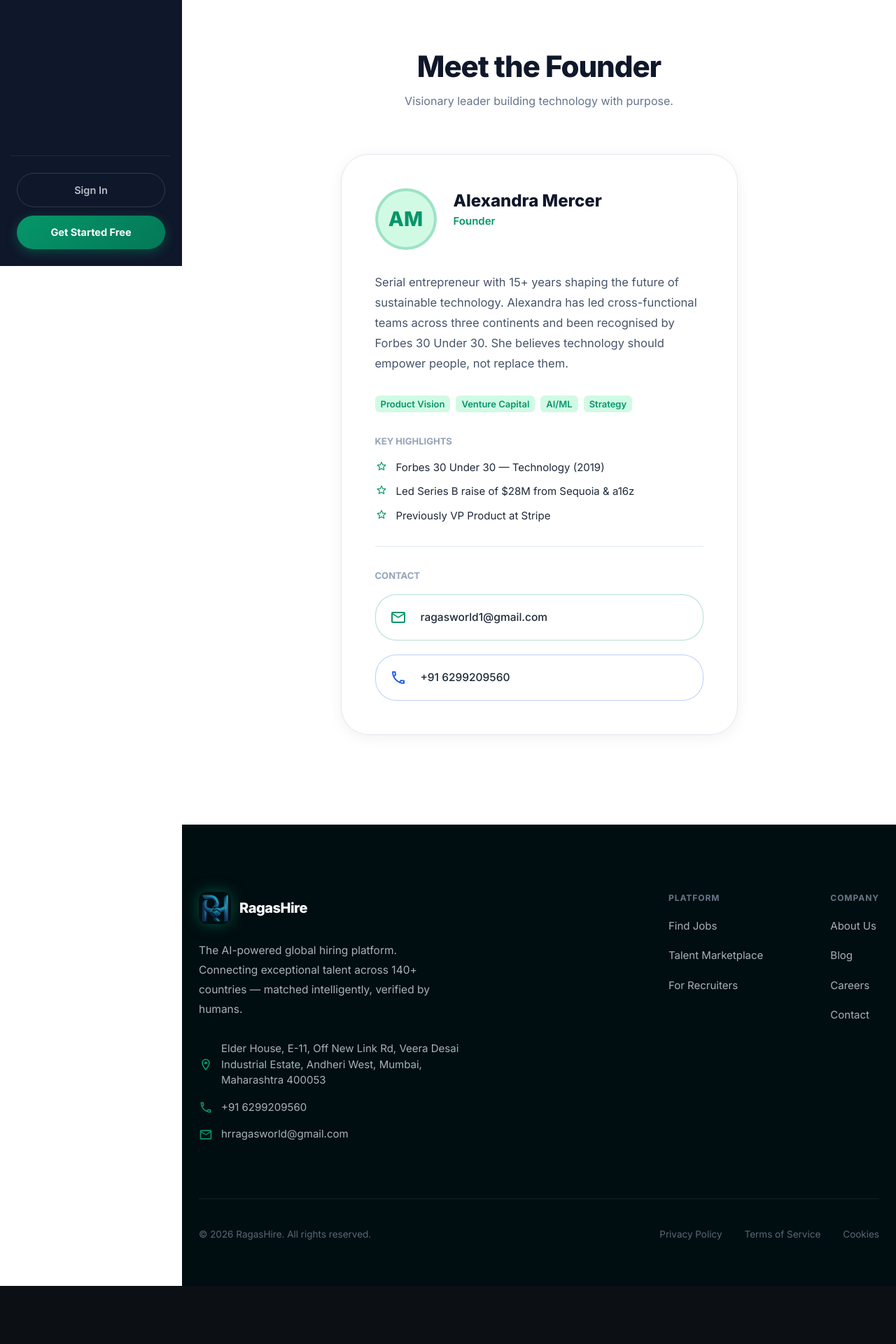
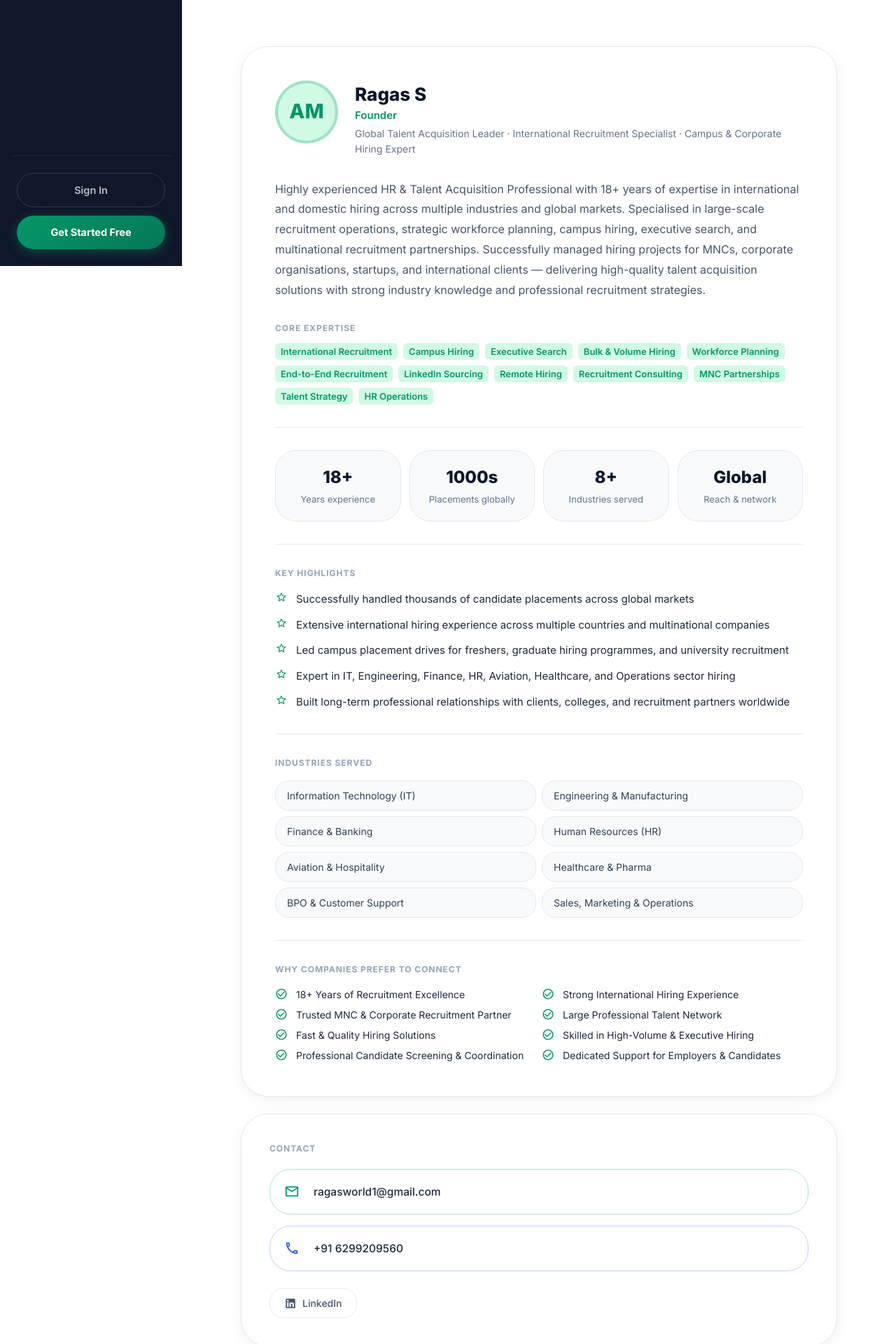
Before and after one commit to Canopux-Official/hiring-platform, a React (Vite) app in the folder client/: page /about in a window 1280 px wide. Shown: the part 420-2340 px from the top of the page at 70% size. Before the commit the page ends 2257 px from the top, so only its background shows below. Built offline with nearby package versions, Linux system fonts and the light colour scheme; no server answers.

Commit message:
About page added

```diff
--- a/client/src/pages/About.tsx
+++ b/client/src/pages/About.tsx
@@ -13,49 +13,102 @@ import {
 import { alpha } from "@mui/material/styles";
 import { motion } from "framer-motion";
 
-// Icons
-import AutoAwesomeIcon from "@mui/icons-material/AutoAwesome";
+import WorkOutlineIcon from "@mui/icons-material/WorkOutline";
 import EmailOutlinedIcon from "@mui/icons-material/EmailOutlined";
 import PhoneOutlinedIcon from "@mui/icons-material/PhoneOutlined";
 import StarBorderRoundedIcon from "@mui/icons-material/StarBorderRounded";
+import CheckCircleOutlineIcon from "@mui/icons-material/CheckCircleOutline";
+import LinkedInIcon from "@mui/icons-material/LinkedIn";
+import TwitterIcon from "@mui/icons-material/Twitter";
 
-const foundersData = {
-  founders: [
-    {
-      name: "Alexandra Mercer",
+const founderData = {
+  name: "Ragas S",
   title: "Founder",
+  subtitle: "Global Talent Acquisition Leader · International Recruitment Specialist · Campus & Corporate Hiring Expert",
   initials: "AM",
   accentColor: "#059669",
   accentBg: "#d1fae5",
-      bio: "Serial entrepreneur with 15+ years shaping the future of sustainable technology. Alexandra has led cross-functional teams across three continents and been recognised by Forbes 30 Under 30. She believes technology should empower people, not replace them.",
-      tags: ["Product Vision", "Venture Capital", "AI/ML", "Strategy"],
+  bio: "Highly experienced HR & Talent Acquisition Professional with 18+ years of expertise in international and domestic hiring across multiple industries and global markets. Specialised in large-scale recruitment operations, strategic workforce planning, campus hiring, executive search, and multinational recruitment partnerships. Successfully managed hiring projects for MNCs, corporate organisations, startups, and international clients — delivering high-quality talent acquisition solutions with strong industry knowledge and professional recruitment strategies.",
+  tags: [
+    "International Recruitment",
+    "Campus Hiring",
+    "Executive Search",
+    "Bulk & Volume Hiring",
+    "Workforce Planning",
+    "End-to-End Recruitment",
+    "LinkedIn Sourcing",
+    "Remote Hiring",
+    "Recruitment Consulting",
+    "MNC Partnerships",
+    "Talent Strategy",
+    "HR Operations",
+  ],
+  stats: [
+    { num: "18+", label: "Years experience" },
+    { num: "1000s", label: "Placements globally" },
+    { num: "8+", label: "Industries served" },
+    { num: "Global", label: "Reach & network" },
+  ],
   highlights: [
-        "Forbes 30 Under 30 — Technology (2019)",
-        "Led Series B raise of $28M from Sequoia & a16z",
-        "Previously VP Product at Stripe",
+    "Successfully handled thousands of candidate placements across global markets",
+    "Extensive international hiring experience across multiple countries and multinational companies",
+    "Led campus placement drives for freshers, graduate hiring programmes, and university recruitment",
+    "Expert in IT, Engineering, Finance, HR, Aviation, Healthcare, and Operations sector hiring",
+    "Built long-term professional relationships with clients, colleges, and recruitment partners worldwide",
+  ],
+  industries: [
+    "Information Technology (IT)",
+    "Engineering & Manufacturing",
+    "Finance & Banking",
+    "Human Resources (HR)",
+    "Aviation & Hospitality",
+    "Healthcare & Pharma",
+    "BPO & Customer Support",
+    "Sales, Marketing & Operations",
+  ],
+  whyConnect: [
+    "18+ Years of Recruitment Excellence",
+    "Strong International Hiring Experience",
+    "Trusted MNC & Corporate Recruitment Partner",
+    "Large Professional Talent Network",
+    "Fast & Quality Hiring Solutions",
+    "Skilled in High-Volume & Executive Hiring",
+    "Professional Candidate Screening & Coordination",
+    "Dedicated Support for Employers & Candidates",
   ],
   contact: {
     email: "ragasworld1@gmail.com",
-        phone: "+91 6299209560"
+    phone: "+91 6299209560",
   },
   socials: [
-        { platform: "linkedin", url: "https://linkedin.com/in/alexandramer" },
-        { platform: "twitter", url: "https://twitter.com/alexandramer" },
-      ],
-    },
+    { platform: "linkedin", url: "https://www.linkedin.com/in/rohan-singh-5919a83b5?utm_source=share&utm_campaign=share_via&utm_content=profile&utm_medium=android_app" }
   ],
 };
 
-// ── Design Tokens ─────────────────────────────────────────────────────
 const GREEN = "#059669";
 const GREEN_DARK = "#047857";
 const GREEN_LIGHT = "#d1fae5";
-const BLUE = "#2563eb";
-const BLUE_LIGHT = "#dbeafe";
 
-// FounderCard Component
-function FounderCard({ founder, delay }: { founder: any; delay: number }) {
+function StatCard({ num, label }: { num: string; label: string }) {
+  return (
+    <Box
+      sx={{
+        bgcolor: "#f8fafc",
+        borderRadius: 3,
+        p: 2.5,
+        textAlign: "center",
+        border: "1px solid #e2e8f0",
+      }}
+    >
+      <Typography sx={{ fontSize: 24, fontWeight: 800, color: "#0f172a" }}>{num}</Typography>
+      <Typography sx={{ fontSize: 13, color: "#64748b", mt: 0.5 }}>{label}</Typography>
+    </Box>
+  );
+}
+
+export default function AboutPage() {
   const [copied, setCopied] = React.useState<string | null>(null);
+  const founder = founderData;
 
   const copy = (val: string, key: string) => {
     navigator.clipboard.writeText(val);
@@ -63,156 +116,6 @@ function FounderCard({ founder, delay }: { founder: any; delay: number }) {
     setTimeout(() => setCopied(null), 1800);
   };
 
-  return (
-    <motion.div
-      initial={{ opacity: 0, y: 30 }}
-      animate={{ opacity: 1, y: 0 }}
-      transition={{ duration: 0.6, delay }}
-    >
-      <Box
-        sx={{
-          bgcolor: "#ffffff",
-          border: "1px solid #e2e8f0",
-          borderRadius: 4,
-          p: { xs: 4, md: 6 },
-          boxShadow: "0 4px 20px rgba(15,23,42,0.06)",
-          maxWidth: 680,
-          mx: "auto",
-          transition: "all 0.3s ease",
-          "&:hover": {
-            borderColor: alpha(founder.accentColor, 0.5),
-            boxShadow: `0 15px 40px ${alpha(founder.accentColor, 0.15)}`,
-            transform: "translateY(-6px)",
-          },
-        }}
-      >
-        <Stack direction="row" spacing={3} alignItems="flex-start" mb={4}>
-          <Avatar
-            sx={{
-              width: 88,
-              height: 88,
-              bgcolor: founder.accentBg,
-              color: founder.accentColor,
-              fontWeight: 800,
-              fontSize: "1.8rem",
-              border: `4px solid ${alpha(founder.accentColor, 0.25)}`,
-            }}
-          >
-            {founder.initials}
-          </Avatar>
-
-          <Box flex={1}>
-            <Typography sx={{ fontWeight: 800, fontSize: 24, color: "#0f172a" }}>
-              {founder.name}
-            </Typography>
-            <Typography sx={{ color: founder.accentColor, fontWeight: 600, fontSize: 15 }}>
-              {founder.title}
-            </Typography>
-          </Box>
-        </Stack>
-
-        <Typography sx={{ color: "#475569", lineHeight: 1.75, mb: 4, fontSize: 16.5 }}>
-          {founder.bio}
-        </Typography>
-
-        <Stack direction="row" flexWrap="wrap" gap={1} mb={4}>
-          {founder.tags.map((t: string) => (
-            <Chip
-              key={t}
-              label={t}
-              size="small"
-              sx={{
-                bgcolor: founder.accentBg,
-                color: founder.accentColor,
-                fontWeight: 600,
-                fontSize: 13,
-              }}
-            />
-          ))}
-        </Stack>
-
-        <Box mb={4}>
-          <Typography sx={{ fontSize: 13, fontWeight: 700, color: "#94a3b8", mb: 2 }}>
-            KEY HIGHLIGHTS
-          </Typography>
-          <Stack spacing={1.5}>
-            {founder.highlights.map((h: string, i: number) => (
-              <Stack key={i} direction="row" spacing={1.5} alignItems="flex-start">
-                <StarBorderRoundedIcon sx={{ color: founder.accentColor, fontSize: 18, mt: "3px" }} />
-                <Typography sx={{ fontSize: 15, color: "#1e2937" }}>{h}</Typography>
-              </Stack>
-            ))}
-          </Stack>
-        </Box>
-
-        <Divider sx={{ my: 4 }} />
-
-        <Typography sx={{ fontSize: 13, fontWeight: 700, color: "#94a3b8", mb: 2 }}>
-          CONTACT
-        </Typography>
-
-        <Stack spacing={2.5}>
-          {/* Email */}
-          <Tooltip title={copied === "email" ? "Copied!" : "Copy Email"} placement="top">
-            <Stack
-              direction="row"
-              spacing={2.5}
-              alignItems="center"
-              onClick={() => copy(founder.contact.email, "email")}
-              sx={{
-                p: 2.5,
-                borderRadius: 3,
-                border: `1px solid ${alpha(GREEN, 0.3)}`,
-                cursor: "pointer",
-                bgcolor: "#fff",
-                color: "#1e2937", // Darker text for visibility
-                "&:hover": {
-                  bgcolor: GREEN_LIGHT,
-                  borderColor: GREEN,
-                },
-              }}
-            >
-              <EmailOutlinedIcon sx={{ color: GREEN, fontSize: 24 }} />
-              <Typography sx={{ fontSize: 15.5, fontWeight: 500 }}>
-                {founder.contact.email}
-              </Typography>
-            </Stack>
-          </Tooltip>
-
-          {/* Phone */}
-          <Tooltip title={copied === "phone" ? "Copied!" : "Copy Phone"} placement="top">
-            <Stack
-              direction="row"
-              spacing={2.5}
-              alignItems="center"
-              onClick={() => copy(founder.contact.phone, "phone")}
-              sx={{
-                p: 2.5,
-                borderRadius: 3,
-                border: `1px solid ${alpha(BLUE, 0.3)}`,
-                cursor: "pointer",
-                bgcolor: "#fff",
-                color: "#1e2937", // Darker text for visibility
-                "&:hover": {
-                  bgcolor: BLUE_LIGHT,
-                  borderColor: BLUE,
-                },
-              }}
-            >
-              <PhoneOutlinedIcon sx={{ color: BLUE, fontSize: 24 }} />
-              <Typography sx={{ fontSize: 15.5, fontWeight: 500 }}>
-                {founder.contact.phone}
-              </Typography>
-            </Stack>
-          </Tooltip>
-        </Stack>
-      </Box>
-    </motion.div>
-  );
-}
-
-// ── Main About Page ─────────────────────────────────────────────────────
-export default function AboutPage() {
   return (
     <Box sx={{ bgcolor: "#ffffff", position: "relative", overflow: "hidden" }}>
       {/* Background Glow */}
@@ -230,12 +133,16 @@ export default function AboutPage() {
         }}
       />
 
-      <Container maxWidth="lg" sx={{ position: "relative", zIndex: 1, pt: { xs: 12, md: 16 }, pb: { xs: 10, md: 16 } }}>
-        {/* Hero Section */}
-        <Box textAlign="center" mb={{ xs: 10, md: 14 }}>
+      <Container
+        maxWidth="md"
+        sx={{ position: "relative", zIndex: 1, pt: { xs: 10, md: 14 }, pb: { xs: 10, md: 16 } }}
+      >
+        {/* Hero */}
+        <motion.div initial={{ opacity: 0, y: 20 }} animate={{ opacity: 1, y: 0 }} transition={{ duration: 0.5 }}>
+          <Box textAlign="center" mb={{ xs: 8, md: 10 }}>
             <Chip
-            icon={<AutoAwesomeIcon sx={{ fontSize: 15, color: GREEN }} />}
-            label="OUR STORY"
+              icon={<WorkOutlineIcon sx={{ fontSize: 15, color: GREEN }} />}
+              label="ABOUT"
               sx={{
                 mb: 3,
                 px: 2,
@@ -247,19 +154,18 @@ export default function AboutPage() {
                 border: `1px solid ${alpha(GREEN, 0.3)}`,
               }}
             />
-
             <Typography
               variant="h1"
               sx={{
-              fontSize: { xs: 42, md: 62 },
-              lineHeight: 1.1,
+                fontSize: { xs: 36, md: 56 },
                 fontWeight: 800,
                 color: "#0f172a",
-              letterSpacing: "-0.035em",
-              mb: 3,
+                lineHeight: 1.1,
+                letterSpacing: "-0.03em",
+                mb: 2.5,
               }}
             >
-            Built by founders who<br />
+              Built on experience.{" "}
               <Box
                 component="span"
                 sx={{
@@ -268,50 +174,267 @@ export default function AboutPage() {
                   WebkitTextFillColor: "transparent",
                 }}
               >
-              believe in better.
+                Driven by people.
               </Box>
             </Typography>
-
             <Typography
               sx={{
-              maxWidth: 680,
+                maxWidth: 580,
                 mx: "auto",
-              fontSize: { xs: 17, md: 19 },
+                fontSize: { xs: 16, md: 18 },
                 color: "#475569",
                 lineHeight: 1.75,
               }}
             >
-            We create technology that removes barriers and amplifies human potential.
+              18+ years of connecting skilled professionals with global career opportunities — and helping
+              organisations build strong, successful teams worldwide.
             </Typography>
           </Box>
+        </motion.div>
 
-        {/* Founders Section */}
-        <Box mb={8}>
-          <Typography
-            variant="h2"
+        {/* Profile Card */}
+        <motion.div initial={{ opacity: 0, y: 30 }} animate={{ opacity: 1, y: 0 }} transition={{ duration: 0.6, delay: 0.1 }}>
+          <Box
             sx={{
-              fontSize: { xs: 32, md: 42 },
-              fontWeight: 800,
-              textAlign: "center",
-              color: "#0f172a",
-              mb: 1.5,
+              bgcolor: "#ffffff",
+              border: "1px solid #e2e8f0",
+              borderRadius: 4,
+              p: { xs: 3.5, md: 6 },
+              boxShadow: "0 4px 20px rgba(15,23,42,0.06)",
+              mb: 3,
+              transition: "all 0.3s ease",
+              "&:hover": {
+                borderColor: alpha(GREEN, 0.5),
+                boxShadow: `0 15px 40px ${alpha(GREEN, 0.12)}`,
+                transform: "translateY(-4px)",
+              },
             }}
           >
-            Meet the Founder
+            {/* Name + Avatar */}
+            <Stack direction={{ xs: "column", sm: "row" }} spacing={3} alignItems={{ xs: "center", sm: "flex-start" }} mb={4}>
+              <Avatar
+                sx={{
+                  width: 90,
+                  height: 90,
+                  bgcolor: GREEN_LIGHT,
+                  color: GREEN,
+                  fontWeight: 800,
+                  fontSize: "1.8rem",
+                  border: `4px solid ${alpha(GREEN, 0.25)}`,
+                }}
+              >
+                {founder.initials}
+              </Avatar>
+              <Box textAlign={{ xs: "center", sm: "left" }}>
+                <Typography sx={{ fontWeight: 800, fontSize: 26, color: "#0f172a" }}>{founder.name}</Typography>
+                <Typography sx={{ color: GREEN, fontWeight: 600, fontSize: 15, mb: 0.5 }}>{founder.title}</Typography>
+                <Typography sx={{ color: "#64748b", fontSize: 14, lineHeight: 1.55 }}>{founder.subtitle}</Typography>
+              </Box>
+            </Stack>
+
+            {/* Bio */}
+            <Typography sx={{ color: "#475569", lineHeight: 1.8, mb: 4, fontSize: 16 }}>
+              {founder.bio}
             </Typography>
-          <Typography sx={{ textAlign: "center", color: "#64748b", maxWidth: 500, mx: "auto" }}>
-            Visionary leader building technology with purpose.
+
+            {/* Tags */}
+            <Typography sx={{ fontSize: 12, fontWeight: 700, color: "#94a3b8", mb: 1.5, letterSpacing: "0.08em" }}>
+              CORE EXPERTISE
             </Typography>
-        </Box>
+            <Stack direction="row" flexWrap="wrap" gap={1} mb={4}>
+              {founder.tags.map((t) => (
+                <Chip
+                  key={t}
+                  label={t}
+                  size="small"
+                  sx={{ bgcolor: GREEN_LIGHT, color: GREEN, fontWeight: 600, fontSize: 13 }}
+                />
+              ))}
+            </Stack>
 
-        {/* Centered Single Founder */}
-        <Grid container justifyContent="center">
-          <Grid item xs={12} md={8} lg={7}>
-            {foundersData.founders.map((founder: any, i: number) => (
-              <FounderCard key={i} founder={founder} delay={0.1} />
+            <Divider sx={{ my: 4 }} />
+
+            {/* Stats */}
+            <Grid container spacing={1.5} mb={4}>
+              {founder.stats.map((s) => (
+                <Grid item xs={6} sm={3} key={s.label}>
+                  <StatCard num={s.num} label={s.label} />
+                </Grid>
               ))}
             </Grid>
+
+            <Divider sx={{ my: 4 }} />
+
+            {/* Highlights */}
+            <Typography sx={{ fontSize: 12, fontWeight: 700, color: "#94a3b8", mb: 2, letterSpacing: "0.08em" }}>
+              KEY HIGHLIGHTS
+            </Typography>
+            <Stack spacing={1.5} mb={4}>
+              {founder.highlights.map((h, i) => (
+                <Stack key={i} direction="row" spacing={1.5} alignItems="flex-start">
+                  <StarBorderRoundedIcon sx={{ color: GREEN, fontSize: 18, mt: "3px", flexShrink: 0 }} />
+                  <Typography sx={{ fontSize: 15, color: "#1e293b", lineHeight: 1.65 }}>{h}</Typography>
+                </Stack>
+              ))}
+            </Stack>
+
+            <Divider sx={{ my: 4 }} />
+
+            {/* Industries */}
+            <Typography sx={{ fontSize: 12, fontWeight: 700, color: "#94a3b8", mb: 2, letterSpacing: "0.08em" }}>
+              INDUSTRIES SERVED
+            </Typography>
+            <Grid container spacing={1} mb={4}>
+              {founder.industries.map((ind) => (
+                <Grid item xs={12} sm={6} key={ind}>
+                  <Box
+                    sx={{
+                      bgcolor: "#f8fafc",
+                      border: "1px solid #e2e8f0",
+                      borderRadius: 2,
+                      px: 2,
+                      py: 1.25,
+                      fontSize: 14,
+                      color: "#334155",
+                    }}
+                  >
+                    {ind}
+                  </Box>
                 </Grid>
+              ))}
+            </Grid>
+
+            <Divider sx={{ my: 4 }} />
+
+            {/* Why Connect */}
+            <Typography sx={{ fontSize: 12, fontWeight: 700, color: "#94a3b8", mb: 2, letterSpacing: "0.08em" }}>
+              WHY COMPANIES PREFER TO CONNECT
+            </Typography>
+            <Grid container spacing={1}>
+              {founder.whyConnect.map((w) => (
+                <Grid item xs={12} sm={6} key={w}>
+                  <Stack direction="row" spacing={1.5} alignItems="center">
+                    <CheckCircleOutlineIcon sx={{ color: GREEN, fontSize: 18, flexShrink: 0 }} />
+                    <Typography sx={{ fontSize: 14, color: "#1e293b" }}>{w}</Typography>
+                  </Stack>
+                </Grid>
+              ))}
+            </Grid>
+          </Box>
+        </motion.div>
+
+        {/* Contact Card */}
+        <motion.div initial={{ opacity: 0, y: 20 }} animate={{ opacity: 1, y: 0 }} transition={{ duration: 0.5, delay: 0.2 }}>
+          <Box
+            sx={{
+              bgcolor: "#ffffff",
+              border: "1px solid #e2e8f0",
+              borderRadius: 4,
+              p: { xs: 3.5, md: 5 },
+              boxShadow: "0 4px 20px rgba(15,23,42,0.06)",
+            }}
+          >
+            <Typography sx={{ fontSize: 12, fontWeight: 700, color: "#94a3b8", mb: 2.5, letterSpacing: "0.08em" }}>
+              CONTACT
+            </Typography>
+
+            <Stack spacing={2} mb={3}>
+              {/* Email */}
+              <Tooltip title={copied === "email" ? "Copied!" : "Copy Email"} placement="top">
+                <Stack
+                  direction="row"
+                  spacing={2.5}
+                  alignItems="center"
+                  onClick={() => copy(founder.contact.email, "email")}
+                  sx={{
+                    p: 2.5,
+                    borderRadius: 3,
+                    border: `1px solid ${alpha(GREEN, 0.3)}`,
+                    cursor: "pointer",
+                    "&:hover": { bgcolor: GREEN_LIGHT, borderColor: GREEN },
+                  }}
+                >
+                  <EmailOutlinedIcon sx={{ color: GREEN, fontSize: 22 }} />
+                  <Typography sx={{ fontSize: 15.5, fontWeight: 500, color: "#1e293b" }}>
+                    {founder.contact.email}
+                  </Typography>
+                </Stack>
+              </Tooltip>
+
+              {/* Phone */}
+              <Tooltip title={copied === "phone" ? "Copied!" : "Copy Phone"} placement="top">
+                <Stack
+                  direction="row"
+                  spacing={2.5}
+                  alignItems="center"
+                  onClick={() => copy(founder.contact.phone, "phone")}
+                  sx={{
+                    p: 2.5,
+                    borderRadius: 3,
+                    border: `1px solid ${alpha("#2563eb", 0.3)}`,
+                    cursor: "pointer",
+                    "&:hover": { bgcolor: "#dbeafe", borderColor: "#2563eb" },
+                  }}
+                >
+                  <PhoneOutlinedIcon sx={{ color: "#2563eb", fontSize: 22 }} />
+                  <Typography sx={{ fontSize: 15.5, fontWeight: 500, color: "#1e293b" }}>
+                    {founder.contact.phone}
+                  </Typography>
+                </Stack>
+              </Tooltip>
+            </Stack>
+
+            {/* Socials */}
+            <Stack direction="row" spacing={1.5}>
+              <Box
+                component="a"
+                href={founder.socials[0].url}
+                target="_blank"
+                rel="noopener noreferrer"
+                sx={{
+                  display: "inline-flex",
+                  alignItems: "center",
+                  gap: 1,
+                  px: 2.5,
+                  py: 1.25,
+                  border: "1px solid #e2e8f0",
+                  borderRadius: 2,
+                  fontSize: 14,
+                  fontWeight: 500,
+                  color: "#475569",
+                  textDecoration: "none",
+                  "&:hover": { bgcolor: "#f1f5f9", color: "#0f172a" },
+                }}
+              >
+                <LinkedInIcon sx={{ fontSize: 18 }} />
+                LinkedIn
+              </Box>
+              {/* <Box
+                component="a"
+                href={founder.socials[1].url}
+                target="_blank"
+                rel="noopener noreferrer"
+                sx={{
+                  display: "inline-flex",
+                  alignItems: "center",
+                  gap: 1,
+                  px: 2.5,
+                  py: 1.25,
+                  border: "1px solid #e2e8f0",
+                  borderRadius: 2,
+                  fontSize: 14,
+                  fontWeight: 500,
+                  color: "#475569",
+                  textDecoration: "none",
+                  "&:hover": { bgcolor: "#f1f5f9", color: "#0f172a" },
+                }}
+              >
+                <TwitterIcon sx={{ fontSize: 18 }} />
+                Twitter / X
+              </Box> */}
+            </Stack>
+          </Box>
+        </motion.div>
       </Container>
     </Box>
   );
```
Lines whose indentation alone changed are shown as unchanged.
